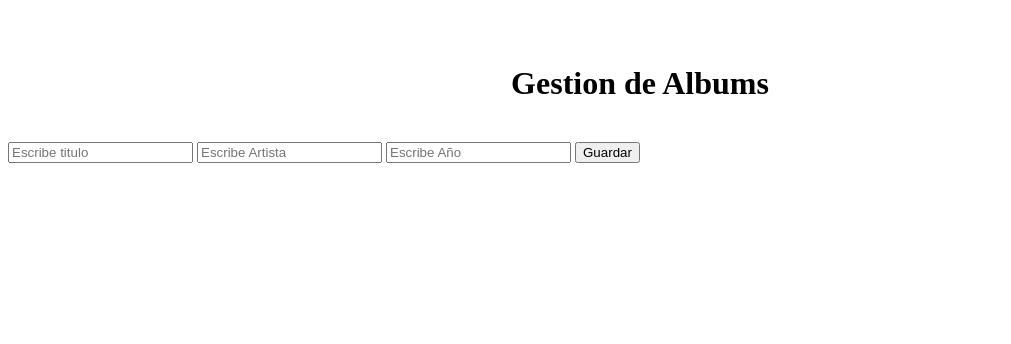
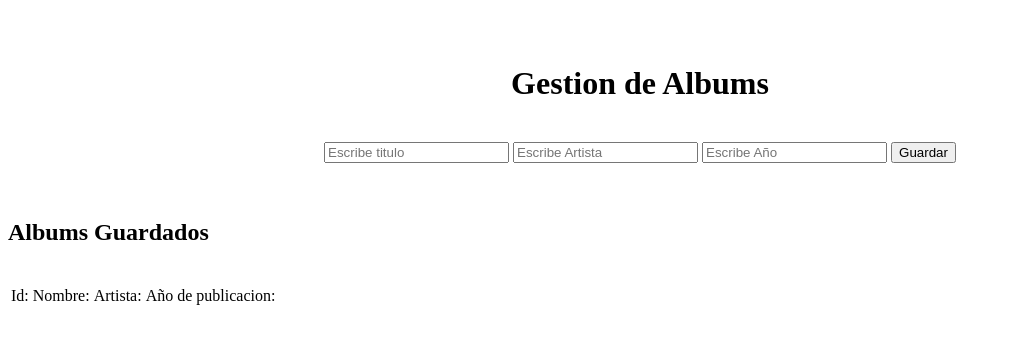
Before and after one commit to IvanIsay/Flask182, a Flask app: page / in a window 1280 px wide. Shown: the top 344 px of the page, without its empty margins (0-1011 px from the left). Run offline with Flask 3, Linux system fonts and the light colour scheme; data that the repository does not hold is empty; some libraries are stand-ins or nearby versions.

Commit message:
Pract7: Select y procesamos datos en vista

```diff
--- a/practicaNo5/app.py
+++ b/practicaNo5/app.py
@@ -24,7 +24,16 @@ mysql= MySQL(app)
 # ruta Index http://localhost:5000
 @app.route('/')
 def index():
-    return render_template('index.html')
+    curSelect= mysql.connection.cursor()
+    curSelect.execute('select * from albums')
+    consulta= curSelect.fetchall()
+    #print(consulta)
+
+    return render_template('index.html',listAlbums=consulta )
+
+
+
+
 
 @app.route('/guardar',methods=['POST'])
 def guardar():
--- a/practicaNo5/templates/index.html
+++ b/practicaNo5/templates/index.html
@@ -21,7 +21,7 @@
 
     <br>
     <br>
-   <center> <h1>Gestion de Albums</h1> </center>
+   <center> <h1>Gestion de Albums</h1>
     <br>
     <form action="/guardar" method="POST">
 
@@ -32,6 +32,40 @@
         <button type="submit"> Guardar </button>
 
     </form>
+  </center>
+
+    <br>
+    <br>
+    <h2>Albums Guardados</h2>
+    <br>
+    <table>
+      <thead>
+        <tr>
+          <td>Id:</td>
+          <td>Nombre:</td>
+          <td>Artista:</td>
+          <td>Año de publicacion:</td>
+        </tr>
+      </thead>
+
+      <tbody>
+        {%for alb in listAlbums %}
+          <tr>
+            <td>{{ alb.0 }}</td>
+            <td>{{ alb.1 }}</td>
+            <td>{{ alb.2 }}</td>
+            <td>{{ alb.3 }}</td>
+            <td>
+              <a href="#"> Editar </a>
+              <a href="#"> Eliminar </a>
+            </td>
+          </tr>
+        {%endfor %}
+      </tbody>
+
+    </table>
+
+
 
 </body>
 
```
Also changed, not shown: practicaNo5/temp.html (added).
